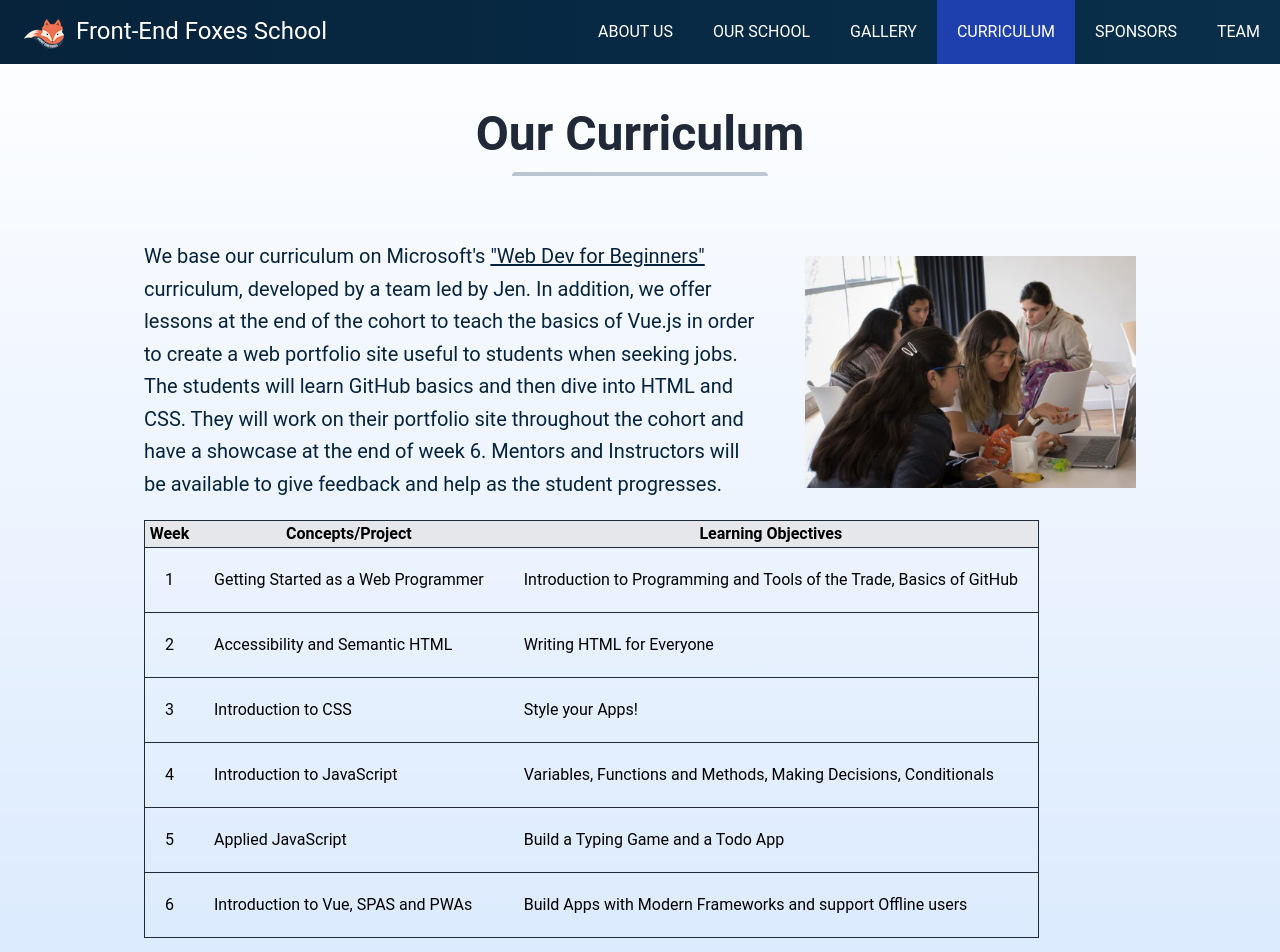
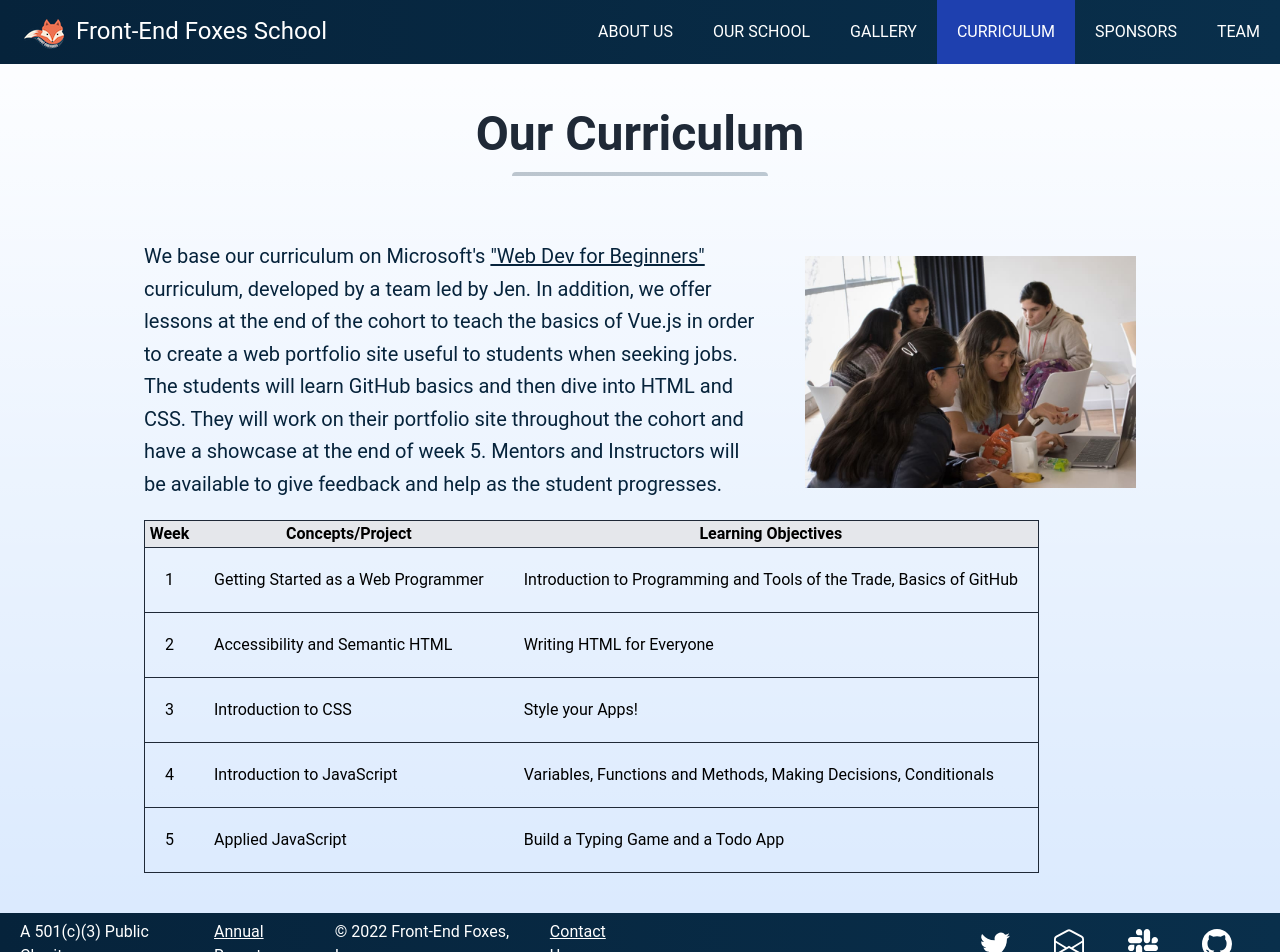
Before and after one commit to FrontEndFoxes/ff-school, a Vue app: page /curriculum in a window 1280 px wide. Shown: the top 952 px of the page. Built offline with nearby package versions, Linux system fonts and the light colour scheme.

Commit message:
curriculum edit

```diff
--- a/src/views/Curriculum.vue
+++ b/src/views/Curriculum.vue
@@ -44,7 +44,7 @@
                 offer lessons at the end of the cohort to teach the basics
                 of Vue.js in order to create a web portfolio site useful to
                 students when seeking jobs. The students will learn GitHub basics and then dive into HTML and CSS.
-                They will work on their portfolio site throughout the cohort and have a showcase at the end of week 6.
+                They will work on their portfolio site throughout the cohort and have a showcase at the end of week 5.
                 Mentors and Instructors will be available to give feedback and
                 help as the student progresses.
               </p>
@@ -99,12 +99,6 @@
                 <td class="p-5">Build a Typing Game and a Todo App</td>
               </tr>
 
-              <tr class="border-solid border border-gray-800">
-                <td class="p-5">6</td>
-                <td class="p-5">Introduction to Vue, SPAS and PWAs</td>
-                <td class="p-5">Build Apps with Modern Frameworks and support Offline users</td>
-              </tr>
-
 
 
 
```
